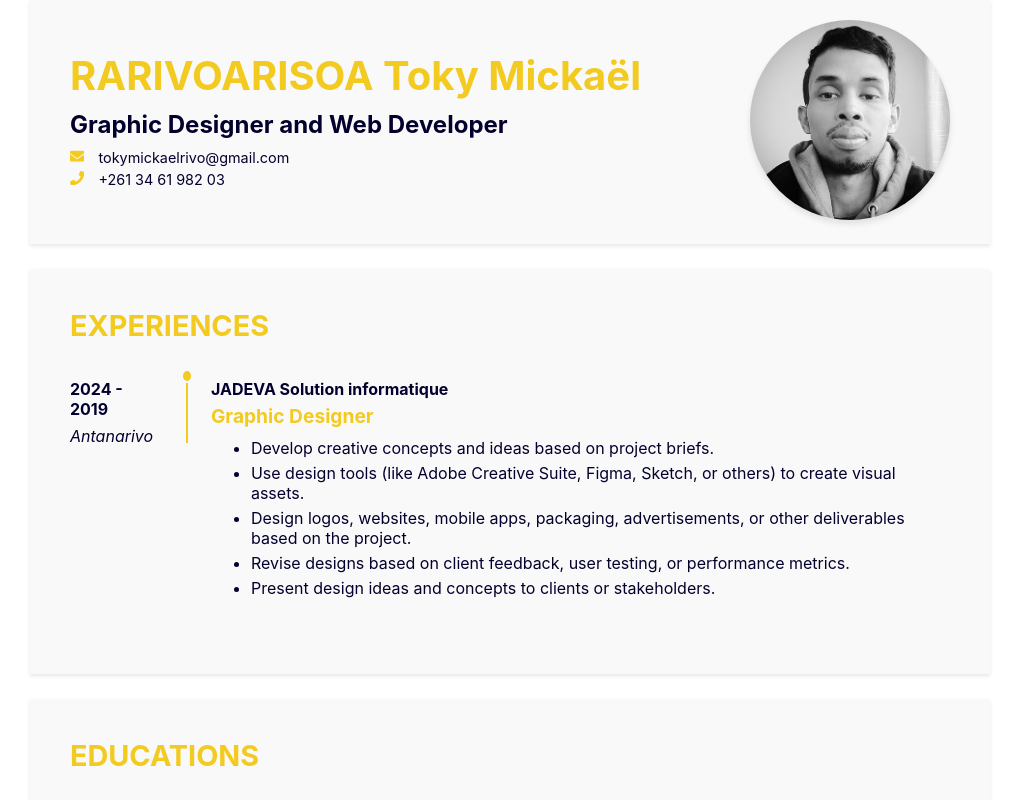
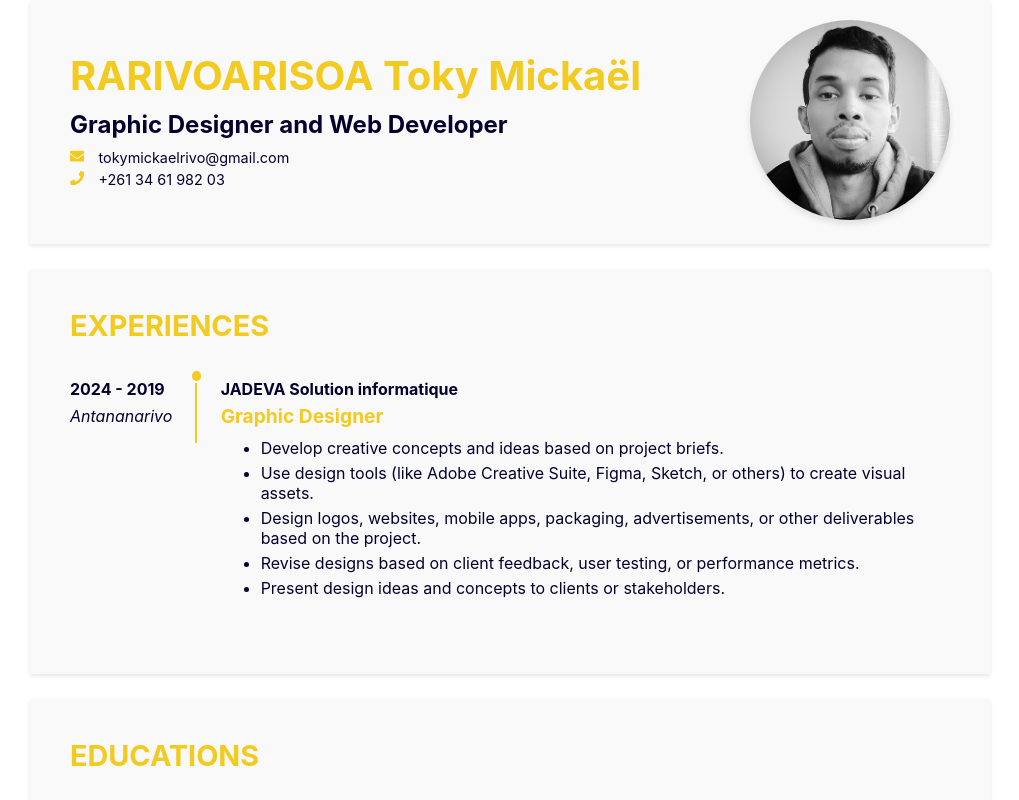
Before and after one commit to meiddiel/resume, a React (Create React App) app: page / in a window 1280 px wide. Shown: the top 800 px of the page, without its empty margins (130-1149 px from the left). Built offline with nearby package versions, Linux system fonts and the light colour scheme.

Commit message:
correct spel on data

```diff
--- a/src/resumeData.js
+++ b/src/resumeData.js
@@ -10,7 +10,7 @@ const resumeData = {
   experiences: [
     {
       company: "JADEVA Solution informatique",
-      location: "Antanarivo",
+      location: "Antananarivo",
       date: "2024 - 2019",
       jobTitle: "Graphic Designer",
       responsibilities: [
```
